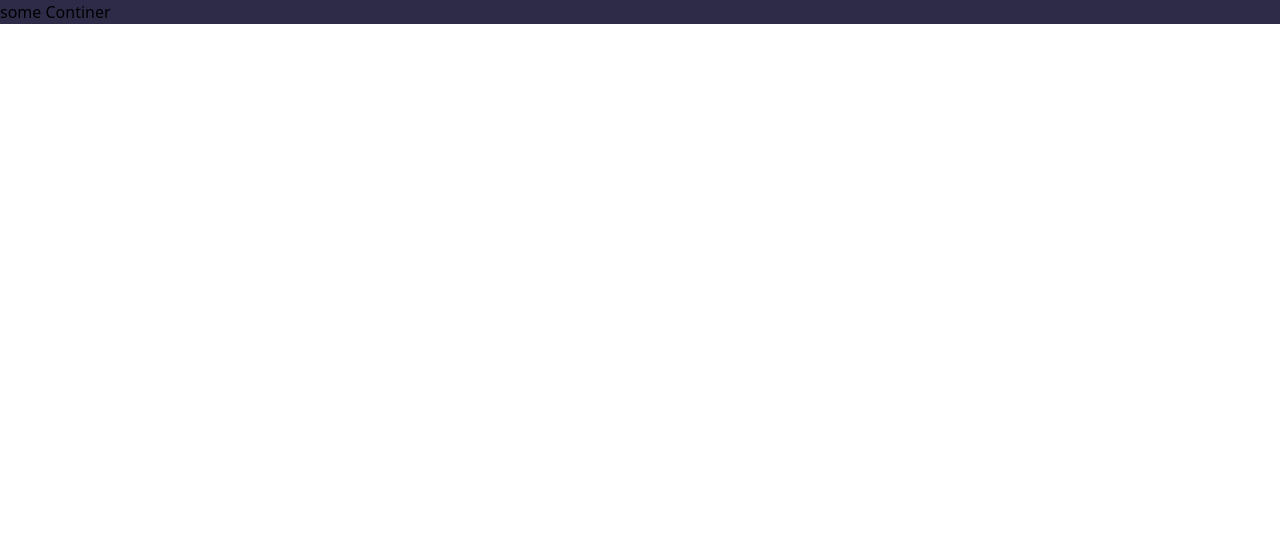
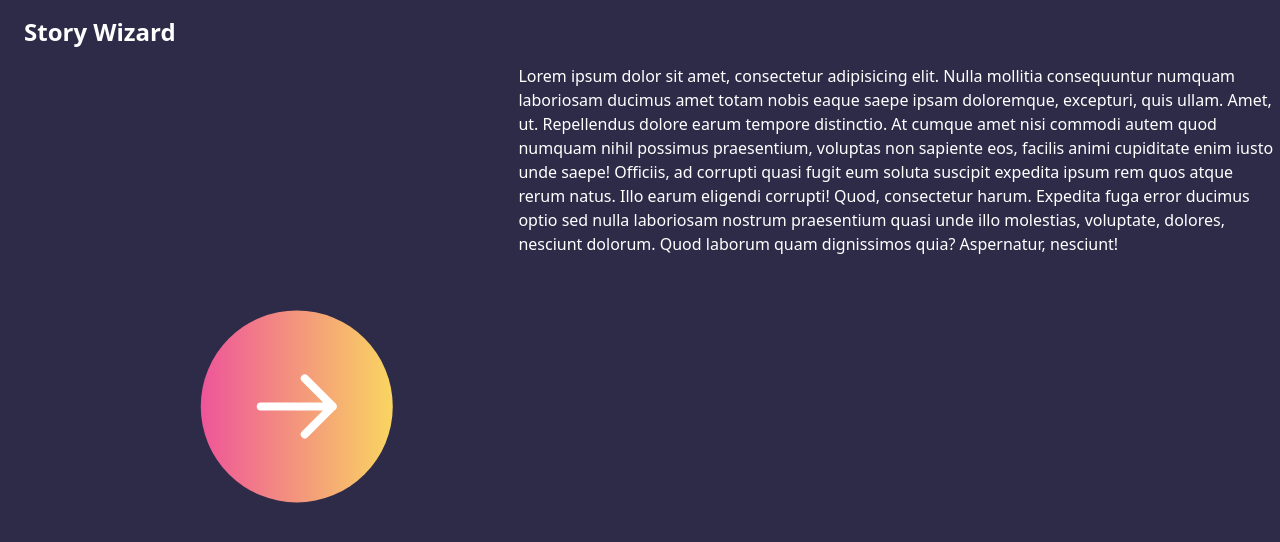
Before and after one commit to Aashray446/storyWizard, a React (Vite) app: page / in a window 1280 px wide. Shown: the top 542 px of the page. Built offline with nearby package versions, Linux system fonts and the light colour scheme.

Commit message:
<Added> : [Mike]

```diff
--- a/index.html
+++ b/index.html
@@ -7,7 +7,7 @@
     <title>Vite + React</title>
   </head>
   <body>
-    <div id="root" class="bg-martinique"></div>
+    <div id="root"></div>
     <script type="module" src="/src/main.jsx"></script>
   </body>
 </html>
--- a/package.json
+++ b/package.json
@@ -9,6 +9,7 @@
     "preview": "vite preview"
   },
   "dependencies": {
+    "daisyui": "^2.51.5",
     "react": "^18.2.0",
     "react-dom": "^18.2.0"
   },
--- a/src/App.jsx
+++ b/src/App.jsx
@@ -1,12 +1,25 @@
-import { useState } from 'react'
+
 import './App.css'
+import { Mike } from './components/mike'
+
 
 function App() {
-  const [count, setCount] = useState(0)
 
   return (
-    <div className="h-full">
-      some Continer
+    <div className="App">
+      <nav className="flex justify-between items-center p-4">
+        <div className="flex items-center">
+          <h1 className="text-2xl text-white font-bold ml-2">Story Wizard</h1>
+        </div>
+      </nav>
+      <div className="grid lg:grid-cols-5 gap-4 grid-cols-1">
+        <div className="col-span-2" style={{height: '100vh'}}>
+          <Mike></Mike>
+      </div>
+      <div className="col-span-3 text-white">
+         Lorem ipsum dolor sit amet, consectetur adipisicing elit. Nulla mollitia consequuntur numquam laboriosam ducimus amet totam nobis eaque saepe ipsam doloremque, excepturi, quis ullam. Amet, ut. Repellendus dolore earum tempore distinctio. At cumque amet nisi commodi autem quod numquam nihil possimus praesentium, voluptas non sapiente eos, facilis animi cupiditate enim iusto unde saepe! Officiis, ad corrupti quasi fugit eum soluta suscipit expedita ipsum rem quos atque rerum natus. Illo earum eligendi corrupti! Quod, consectetur harum. Expedita fuga error ducimus optio sed nulla laboriosam nostrum praesentium quasi unde illo molestias, voluptate, dolores, nesciunt dolorum. Quod laborum quam dignissimos quia? Aspernatur, nesciunt!
+      </div>
+      </div>
     </div>
   )
 }
--- /dev/null
+++ b/src/components/glassCard.jsx
@@ -0,0 +1,13 @@
+// glass card
+import React from 'react';
+
+const GlassCard = ({ children, className}) => {
+    return (
+        // <div className='h-full w-full bg-royal-blue rounded-md bg-clip-padding backdrop-filter backdrop-blur-sm bg-opacity-30 border border-gray-100' >
+        <div className={`h-full w-full bg-royal-blue rounded-md bg-clip-padding backdrop-filter backdrop-blur-sm bg-opacity-30 border border-gray-100 ${className}`} >
+        {children}
+        </div>
+    );
+    }
+
+export default GlassCard;
--- /dev/null
+++ b/src/components/mike.jsx
@@ -0,0 +1,13 @@
+import React from "react";
+
+
+export const Mike = () => {
+    return (
+    <div className="center">
+    <div className="flex justify-center items-center h-48 w-48 rounded-full bg-gradient-to-r from-brilliant-rose to-energy-yellow">
+      <svg className="h-24 w-24 text-white" xmlns="http://www.w3.org/2000/svg" fill="none" viewBox="0 0 24 24" stroke="currentColor">
+        <path strokeLinecap="round" strokeLinejoin="round" strokeWidth={2} d="M14 5l7 7m0 0l-7 7m7-7H3" />
+      </svg>
+    </div>
+</div>)
+}
--- /dev/null
+++ b/src/components/storyCard.jsx
@@ -0,0 +1,12 @@
+import React from "react";
+
+
+const storyCard = ({ children, className }) => {
+    return (
+        <div className={`h-full w-full bg-royal-blue rounded-md bg-clip-padding backdrop-filter backdrop-blur-sm bg-opacity-30 border border-gray-100 ${className}`} >
+            {children}
+        </div>
+    );
+}
+
+export default storyCard;
--- a/src/index.css
+++ b/src/index.css
@@ -1,3 +1,15 @@
 @tailwind base;
 @tailwind components;
 @tailwind utilities;
+
+
+body {
+    background-color: #2e2b49;
+}
+
+.center {
+   position: relative;
+   top: 50%;
+   left: 50%;
+   transform: translate(-10%, -80%);
+}
--- a/tailwind.config.js
+++ b/tailwind.config.js
@@ -5,6 +5,18 @@ export default {
     "./src/**/*.{js,ts,jsx,tsx}",
   ],
   theme: {
+    mytheme: {
+      "primary": "#5d52f2",
+      "secondary": "#d1d100",
+      "accent": "#f9c2eb",
+      "neutral": "#26212B",
+      "base-100": "#2B2749",
+      "info": "#7AC7F0",
+      "success": "#14A990",
+      "warning": "#FAD54C",
+      "error": "#F12760",
+      },
+    extend: {
       colors: {
         'martinique': '#2e2b49',
         'brilliant-rose': '#ee5599',
@@ -16,7 +28,8 @@ export default {
         'japanese-laurel': '#047b0d',
         'armadillo': '#433a34',
         },
-    extend: {},
     },
-  plugins: [],
+  },
+  plugins: [require("daisyui")],
+
 }
```
Also changed, not shown: 1 other file (tests, documents, lock files or other folders). Lines whose indentation alone changed are shown as unchanged.
